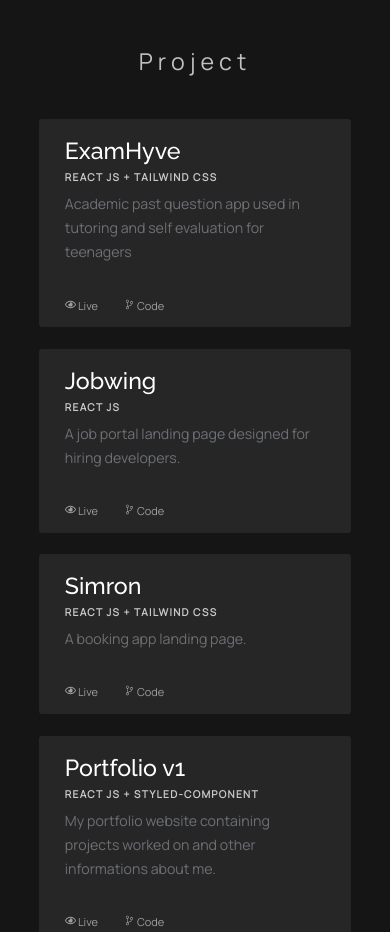
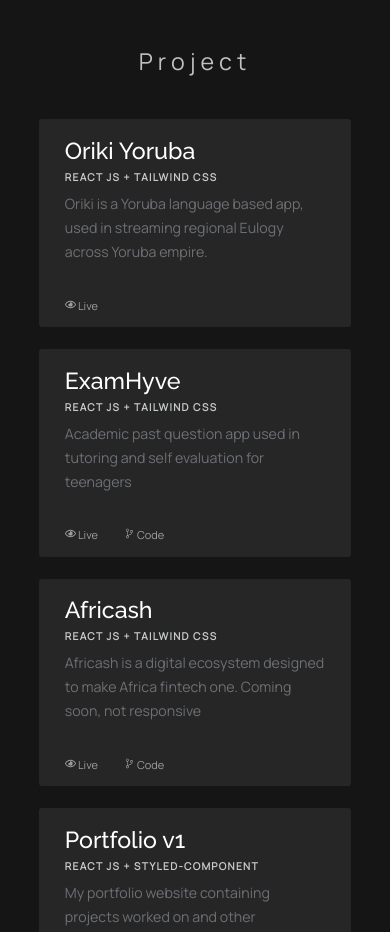
Before and after one commit to Setone01/Setone-Portfolio-v1, a React (Create React App) app: page / in a window 390 px wide. Shown: the part 1520-2452 px from the top of the page. Built offline with nearby package versions, Linux system fonts and the light colour scheme.

Commit message:
mobile Nav

```diff
--- a/src/component/Project/Project.jsx
+++ b/src/component/Project/Project.jsx
@@ -29,9 +29,10 @@ const Project = () => {
                 <a href={data.live}>
                   <FaRegEye /> Live
                 </a>
-                <a href={data.gitlink}>
+                {data.gitlink ? <a href={data.gitlink}>
                   <IoIosGitBranch /> Code
-                </a>
+                </a> : " "}
+
               </div>
             </div>
           ))}
--- a/src/component/dummyData.js
+++ b/src/component/dummyData.js
@@ -1,4 +1,11 @@
 export const Proj = [
+  {
+    title: "Oriki Yoruba",
+    stack: "REACT JS + TAILWIND CSS",
+    desc: "Oriki is a Yoruba language based app, used in streaming regional Eulogy across Yoruba empire.",
+    live: "https://orikiyoruba.netlify.app/",
+    gitlink: "",
+  },
   {
     title: "ExamHyve",
     stack: "REACT JS + TAILWIND CSS",
@@ -6,19 +13,13 @@ export const Proj = [
     live: "https://examhyve.netlify.app/",
     gitlink: "https://github.com/Setone01/Examhyve",
   },
+
   {
-    title: "Jobwing",
-    stack: "REACT JS",
-    desc: "A job portal landing page designed for hiring developers.",
-    live: "https://setone.netlify.app/",
-    gitlink: "https://github.com/olufemi09/setonhacks",
-  },
-  {
-    title: "Simron",
+    title: "Africash",
     stack: "REACT JS + TAILWIND CSS",
-    desc: "A booking app landing page.",
-    live: "https://setone.netlify.app/",
-    gitlink: "https://github.com/olufemi09/setonhacks",
+    desc: "Africash is a digital ecosystem designed to make Africa fintech one. Coming soon, not responsive",
+    live: "https://africashh.netlify.app/",
+    gitlink: " ",
   },
   {
     title: "Portfolio v1",
--- a/src/component/header/Header.jsx
+++ b/src/component/header/Header.jsx
@@ -59,12 +59,26 @@ const Header = () => {
               <h2>Have an idea?</h2>
               <p>Reach out to me</p>
             </div>
-            <div className="mediaLink">
+            <Socials>
+            <a href="https://github.com/Setone01">
+              <BsGithub/>
+            </a>
+            <a href="mailto:femicymon@gmail.com">
+              <FaEnvelope/>
+            </a>
+            <a href="https://www.linkedin.com/in/cymon">
+              <BsLinkedin/>
+            </a>
+            <a href="https://twitter.com/cymonofficial">
+              <BsTwitter />
+            </a>
+          </Socials>
+            {/* <div className="mediaLink">
               <BsGithub href="https://github.com/Setone01"/>
               <BsLinkedin href="mailto:femicymon@gmail.com"/>
               <FaEnvelope href="https://www.linkedin.com/in/cymon"/>
               <BsTwitter href="https://twitter.com/cymonofficial"/>
-            </div>
+            </div> */}
           </div>
         </ul>
         <div className="mobileToggle" onClick={() => setIsMobile(!isMobile)}>
@@ -152,6 +166,8 @@ const MainHeader = styled.div`
       width: 100%;
       height: 100vh;
       background: #272626;
+      backdrop-filter: blur(8px);
+      /* -webkit-filter: blur(8px); */
       padding-top: 2rem;
       /* padding-left: 2.4rem; */
       transition: all 0.5s ease-in-out;
@@ -160,7 +176,7 @@ const MainHeader = styled.div`
       align-items: center;
       color: #fff;
       font-family: "Manrope";
-      font-size: 2rem;
+      font-size: 1.5rem;
       /* font-weight: 500; */
       transform: translate(50%, -50%);
     }
@@ -182,11 +198,11 @@ const MainHeader = styled.div`
     }
 
     .SocialTip h2{
-      font-size: 2.5rem;
+      font-size: 2rem;
       font-weight: 900;
     }
     .SocialTip p{
-      font-size: 2rem;
+      font-size: 1.6rem;
       font-weight: 400;
     }
 
@@ -224,4 +240,28 @@ const MainHeader = styled.div`
   }
 `;
 
+const Socials = styled.div`
+  margin-left: 2rem;
+
+ a{
+  outline: none;
+ }
+  svg {
+    color: #6c7075;
+    font-size: 1.5rem;
+    margin-right: 2rem;
+    margin-bottom: 1rem;
+    transition: 0.3s all ease-in-out;
+    cursor: pointer;
+
+    :hover {
+      color: #fff;
+    }
+  }
+
+  @media (max-width: 800px) {
+    margin-bottom: 0;
+  }
+`;
+
 export default Header;
--- a/src/index.css
+++ b/src/index.css
@@ -3,9 +3,6 @@
 html{
     font-size: 62.5%;
     box-sizing: border-box;
-    /* text-rendering: optimizeLegibility;
-    -webkit-font-smoothing: antialiased;
-    -moz-osx-font-smoothing: grayscale; */
     scroll-behavior: smooth;
     width: 100%;
     height: 100%;
```
